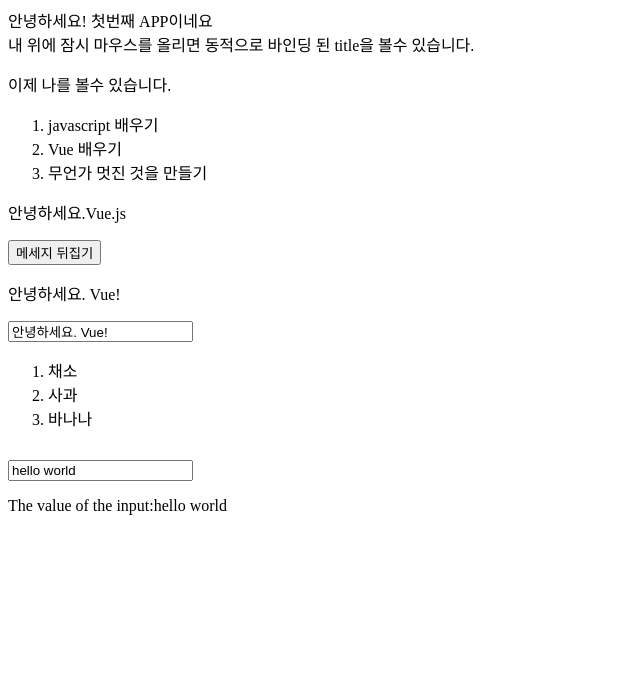
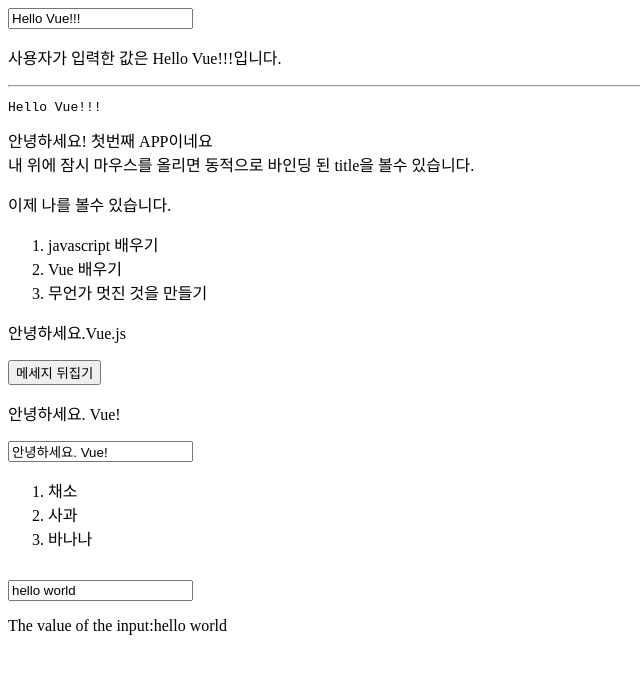
Before and after one commit to MKYun/vue.js-test, a plain HTML site: page index.html in a window 1280 px wide. Shown: the whole page, without its empty margins (0-640 px from the left). Drawn offline with nearby package versions, Linux system fonts and the light colour scheme.

Commit message:
각종 튜토리얼 따라 하기.

```diff
--- a/index.html
+++ b/index.html
@@ -5,12 +5,18 @@
     <meta charset="UTF-8">
     <title>Untitled Document</title>
     <script src="https://unpkg.com/vue">
-
-
     </script>
 </head>
 
 <body>
+
+    <div class="demo">
+        <input type="text" class="demo__input" v-model="message">
+        <p class="demo__print">사용자가 입력한 값은 <span class="demo__print-area">{{message}}</span>입니다.</p>
+        <hr>
+        <pre class="demo__print-data">{{message}}</pre>
+    </div>
+
     <div id="app">
         {{message}}
     </div>
@@ -68,6 +74,15 @@
 
 
 <script>
+
+   var demo = new Vue({
+            el: '.demo',
+            data: ({
+                message:'Hello Vue!!!'
+        })
+    })
+
+
     var app6 = new Vue({
         el: '#app-6',
         data: ({
@@ -158,4 +173,5 @@
     })
 
 
+
 </script>
```
